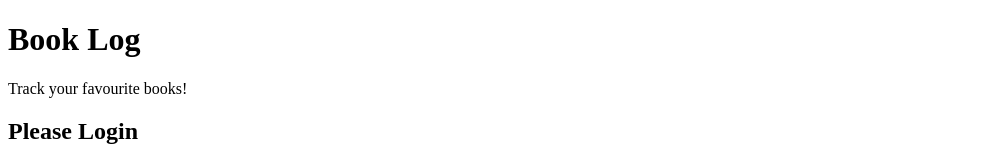
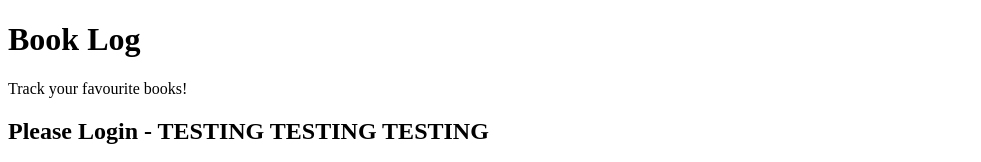
Before and after one commit to vaderman64/BookLog, a website with bundled scripts: page index.html in a window 1280 px wide. Shown: the top 162 px of the page, without its empty margins (0-981 px from the left). Built offline with nearby package versions, Linux system fonts and the light colour scheme.

Commit message:
Test Github Actions Deployment

```diff
--- a/index.html
+++ b/index.html
@@ -19,7 +19,7 @@
 
     <!-- Authentication Section -->
     <section id="auth-section">
-        <h2>Please Login</h2>
+        <h2>Please Login - TESTING TESTING TESTING</h2>
         <form id="auth-form">
             <input aria-label="Email Input" type="email" id="email" placeholder="Email" required>
             <input aria-label="Password Input" type="password" id="password" placeholder="Password" required>
```
